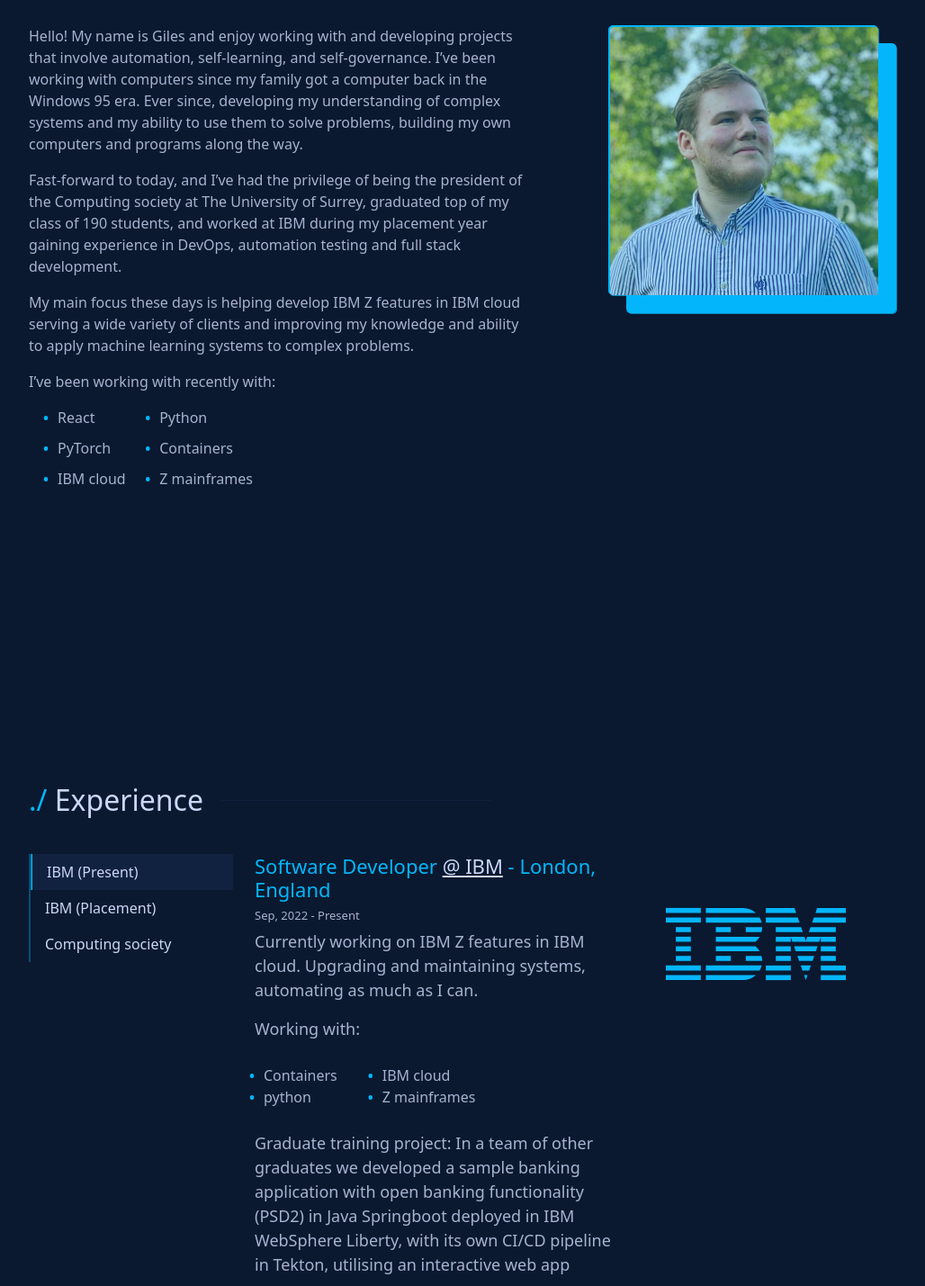
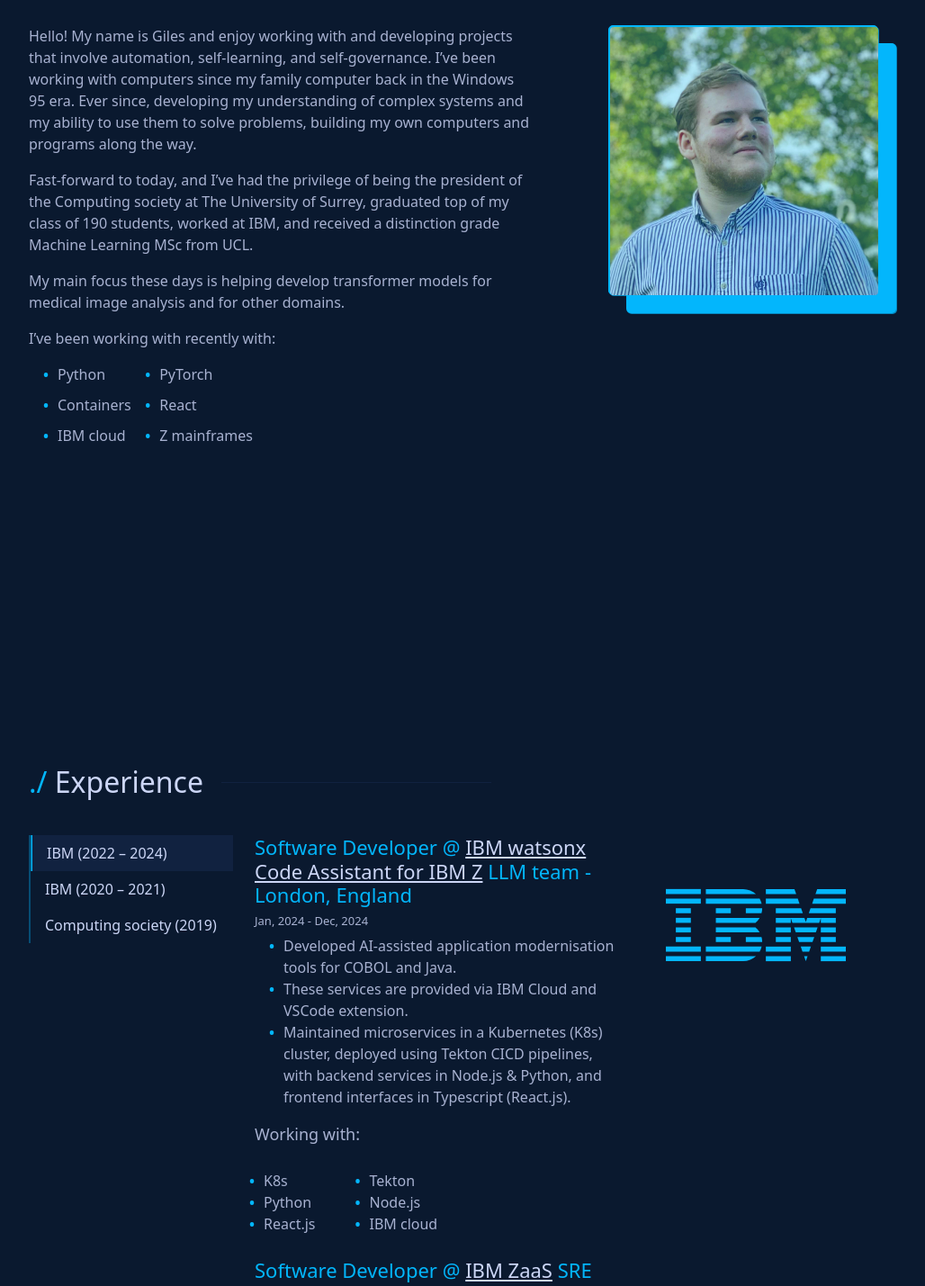
Before and after one commit to Giles-Billenness/Giles-Billenness.github.io, a React (Create React App) app: page / in a window 1280 px wide. Shown: the part 1330-2759 px from the top of the page at 90% size, without its empty margins (118-1146 px from the left). Built offline with nearby package versions, Linux system fonts and the light colour scheme.

Commit message:
Update intro, experiance and cv content

```diff
--- a/src/components/about-content/about-content.tsx
+++ b/src/components/about-content/about-content.tsx
@@ -20,27 +20,24 @@
                     <p>
                         Hello! My name is Giles and enjoy working with and developing projects that involve
                         automation, self-learning, and self-governance. I’ve been working with computers
-                        since my family got a computer back in the Windows 95 era. Ever since, developing my
+                        since my family computer back in the Windows 95 era. Ever since, developing my
                         understanding of complex systems and my ability to use them to solve problems,
                         building my own computers and programs along the way.
                     </p>
                     <p>
                         Fast-forward to today, and I’ve had the privilege of being the president of the
                         Computing society at The University of Surrey, graduated top of my class of 190
-                        students, and worked at IBM during my placement year gaining experience in DevOps,
-                        automation testing and full stack development.
+                        students, worked at IBM, and received a distinction grade Machine Learning MSc from UCL.
                     </p>
                     <p>
-                        My main focus these days is helping develop IBM Z features in IBM cloud serving a
-                        wide variety of clients and improving my knowledge and ability to apply machine
-                        learning systems to complex problems.
+                        My main focus these days is helping develop transformer models for medical image analysis and for other domains.
                     </p>
                     <p>I’ve been working with recently with:</p>
                     <ul className={styles['listContent']}>
-                        <li>React</li>
                         <li>Python</li>
                         <li>PyTorch</li>
                         <li>Containers</li>
+                        <li>React</li>
                         <li>IBM cloud</li>
                         <li>Z mainframes</li>
                     </ul>
--- a/src/components/experience-section/experience-section.tsx
+++ b/src/components/experience-section/experience-section.tsx
@@ -24,13 +24,13 @@
           <Col sm={3}>
             <Nav variant="pills" className="flex-column">
               <Nav.Item className={styles['ExpNavListItem']}>
-                <Nav.Link eventKey="first">IBM (Present)</Nav.Link>
+                <Nav.Link eventKey="first">IBM (2022 – 2024)</Nav.Link>
               </Nav.Item>
               <Nav.Item className={styles['ExpNavListItem']}>
-                <Nav.Link eventKey="second">IBM (Placement)</Nav.Link>
+                <Nav.Link eventKey="second">IBM (2020 – 2021)</Nav.Link>
               </Nav.Item>
               <Nav.Item className={styles['ExpNavListItem']}>
-                <Nav.Link eventKey="third">Computing society</Nav.Link>
+                <Nav.Link eventKey="third">Computing society (2019)</Nav.Link>
               </Nav.Item>
             </Nav>
           </Col>
@@ -39,19 +39,44 @@
               <Tab.Pane eventKey="first">
                 <div className={styles['divGrid']}>
                   <div className={styles['paragraphContent']}>
-                    <h2>Software Developer <a href="https://ibm.com">@ IBM</a> - London, England</h2>
-                    <h3>Sep, 2022 - Present</h3>
-                    <p>Currently working on IBM Z features in IBM cloud. Upgrading and maintaining systems, automating as much as I can.</p>
+                    <h2>Software Developer @ <a href="https://www.ibm.com/products/watsonx-code-assistant-z">IBM watsonx Code Assistant for IBM Z</a> LLM team - London, England</h2>
+                    <h3>Jan, 2024 - Dec, 2024</h3>
+                    <ul>
+                      <li>Developed AI-assisted application modernisation tools for COBOL and Java.</li>
+                      <li>These services are provided via IBM Cloud and VSCode extension.</li>
+                      <li>Maintained microservices in a Kubernetes (K8s) cluster, deployed using Tekton CICD pipelines, with backend services in Node.js & Python, and frontend interfaces in Typescript (React.js).</li>
+                    </ul>
                     <p>Working with:</p>
                     <ul className={styles['listContent']}>
+                        <li>K8s</li>
+                        <li>Tekton</li>
+                        <li>Python</li>
+                        <li>Node.js</li>
+                        <li>React.js</li>
+                        <li>IBM cloud</li>
+                    </ul>
+
+                    <h2>Software Developer @ <a href="https://cloud.ibm.com/docs/hp-virtual-servers?topic=hp-virtual-servers-learn-architecture">IBM ZaaS</a> SRE team - London, England</h2>
+                    <h3>Sep, 2022 - Jan 2024</h3>
+                    <ul>
+                      <li>Developed and maintained features and tooling in IBM cloud.</li>
+                      <li>Responsible for updating and configuring devices in our service, incident response, and client on-call.</li>
+                      <li>Built and deployed automated device health check & compliance scripts in Python and expanded front end dashboards in NodeJS to assist engineers in service diagnostics, resulting in reduced downtime.</li>
+                    </ul>
+                    <p>Working with:</p>
+                    <ul className={styles['listContent']}>
+                        <li>Python</li>
+                        <li>Node.js</li>
                         <li>Containers</li>
                         <li>IBM cloud</li>
-                        <li>python</li>
-                        <li>Z mainframes</li>
                     </ul>
-                    <p>Graduate training project: In a team of other graduates we developed a sample banking application with open banking functionality
-                       (PSD2) in Java Springboot deployed in IBM WebSphere Liberty, with its own CI/CD pipeline in Tekton, utilising an interactive web app</p>
-                    <p>I am also a member of the machine learning reading group at IBM.</p>
+                    <h2>IBM Open Banking Project:</h2>
+                    <p>In a team, we created an API for a client-facing banking app adding open banking functionality (PSD2) in Java Spring Boot,
+                      deployed in IBM WebSphere Liberty, with a Tekton CI/CD pipeline and a front-end web app in React.
+                      Giving weekly presentations to key stakeholders.
+                    </p>
+                    <h2>IBM Machine Learning Reading Group:</h2>
+                    <p>I am also a member of the machine learning reading group at IBM. Analysing SOTA papers and attending talks from companies and researchers.</p>
                   </div>
                   <div className={styles['imageContent']}>
                     <img src={IBMImg} alt="IBM Logo" className={styles['imageContent']}/>
@@ -63,13 +88,22 @@
                   <div className={styles['paragraphContent']}>
                     <h2>Software Developer <a href="https://ibm.com">@ IBM</a> - London, England</h2>
                     <h3>Jul, 2020 – Sep, 2021</h3>
-                    <p>I took on DevOps, QA automation Testing and Development roles, where I gained knowledge in the latest industry-standard
+                    <p>A rotation of: DevOps, QA automation Testing and Development roles, where I gained knowledge in the latest industry-standard
                         technology.</p>
                     <ul className={styles['paragraphlistContent']}>
-                      <li>Whilst in DevOps, I created custom tooling for the teams on location, learning Golang and using both GitHub & pipeline APIs.</li>
-                      <li>Whilst in QA, I extended their tests and data collection using the Kubernetes API.</li>
-                      <li>Whilst in Dev, I created React components, GraphQL endpoints and refactored our repository to remove all bugs, and security
-                          issues and improving on code quality (Smell)</li>
+                      <li>DevOps: Created custom tooling in Golang for the teams on location, using GitHub & pipeline APIs. Maintained Ansible install scripts and CICD pipelines in Jenkins.</li>
+                      <li>QA Automation: Extended tests and data collection using the Kubernetes API in Java.</li>
+                      <li>Development: Created React components, GraphQL endpoints and refactored our main repository removing all bugs, security issues, and improving code quality.</li>
+                    </ul>
+                    <p>Working with:</p>
+                    <ul className={styles['listContent']}>
+                        <li>Java</li>
+                        <li>React.js</li>
+                        <li>GraphQL</li>
+                        <li>Golang</li>
+                        <li>Ansible</li>
+                        <li>Jenkins</li>
+                        <li>K8s</li>
                     </ul>
                     <p>I also took part in give back opportunities and hackathons, such as:</p>
                     <ul className={styles['paragraphlistContent']}>
--- a/src/components/intro-section/intro-section.tsx
+++ b/src/components/intro-section/intro-section.tsx
@@ -20,10 +20,10 @@
                 I build things that&nbsp;<Typewriter options={{strings: ['scale', 'learn', 'evolve'], autoStart: true,loop: true, delay:200}}/>
             </h3>
             <p className={styles['Intro-bodyText']}>
-                I'm a Software Developer @ IBM, former president of the computing society @ University of Surrey and avid cook!<br></br>
-                👁️ 🐝 Ⓜ️ Currently developing Z features in IBM cloud<br></br>
-                📚 And Im trying to learn a bit of everything<br></br>
-                🥅 Current Goals: Contribute more to Open Source projects & learn more about bleeding edge industry practices
+                I'm a Machine Learning Researcher & Software Developer, formerly @ IBM, and former president of the computing society @ University of Surrey. I'm also an avid cook!<br></br>
+                👁️ 🤖 🏥 Currently helping develop transformer models for medical image analysis and for other domains.<br></br>
+                📚 Always eager to learn new tools, architectures and improve my workflow.<br></br>
+                🥅 Current Goals: Contribute more to open-source projects and stay updated with the latest industry practices.
             </p>
         </div>
     );
--- a/src/components/nav-bar/nav-bar.tsx
+++ b/src/components/nav-bar/nav-bar.tsx
@@ -9,7 +9,7 @@
 import Nav from 'react-bootstrap/Nav';
 import Navbar from 'react-bootstrap/Navbar';
 import Offcanvas from 'react-bootstrap/Offcanvas';
-import CV from "../../assets/CV_v3.9.pdf";
+import CV from "../../assets/Giles_Billenness_CV.pdf";
 import GithubSVG from '../../assets/github-mark-white.svg';
 import LinkedInSVG from '../../assets/linkedin.svg';
 export interface NavBarProps {
```
Also changed, not shown: 2 other files (tests, documents, lock files or other folders).
